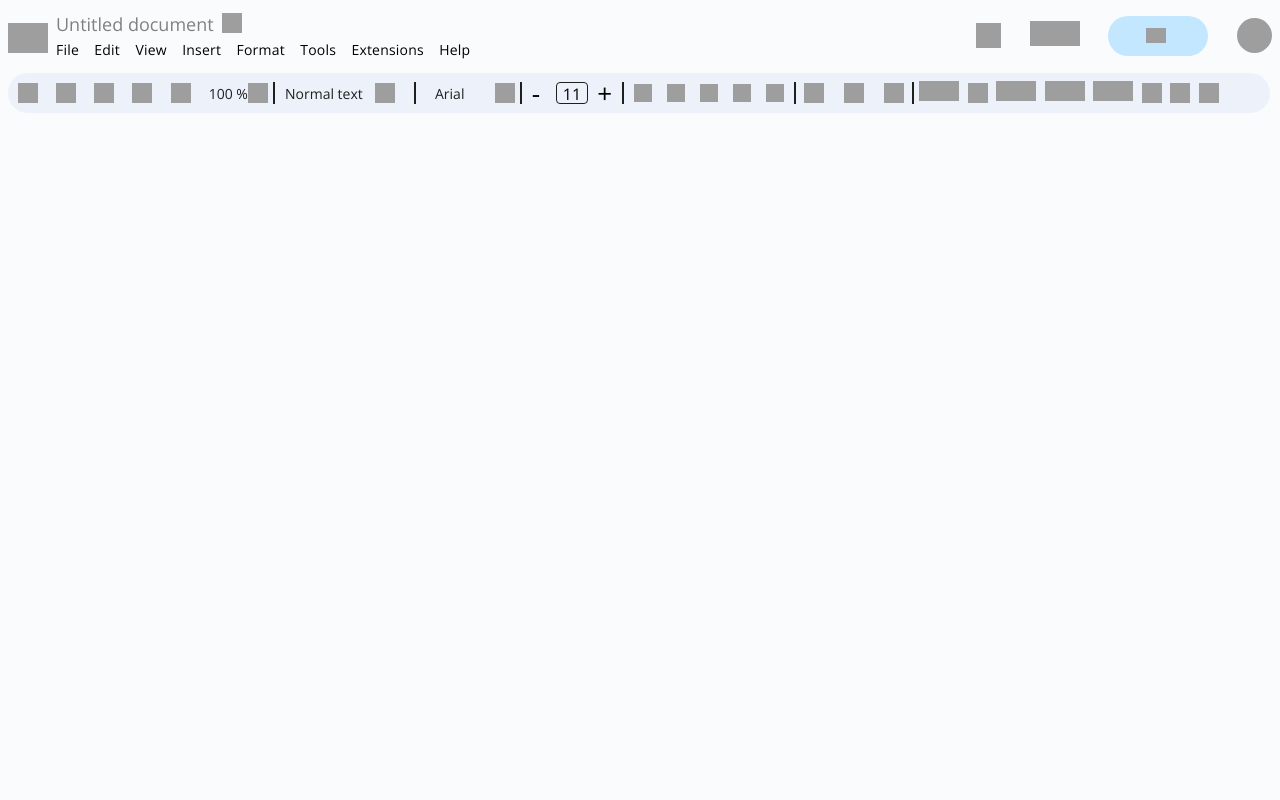
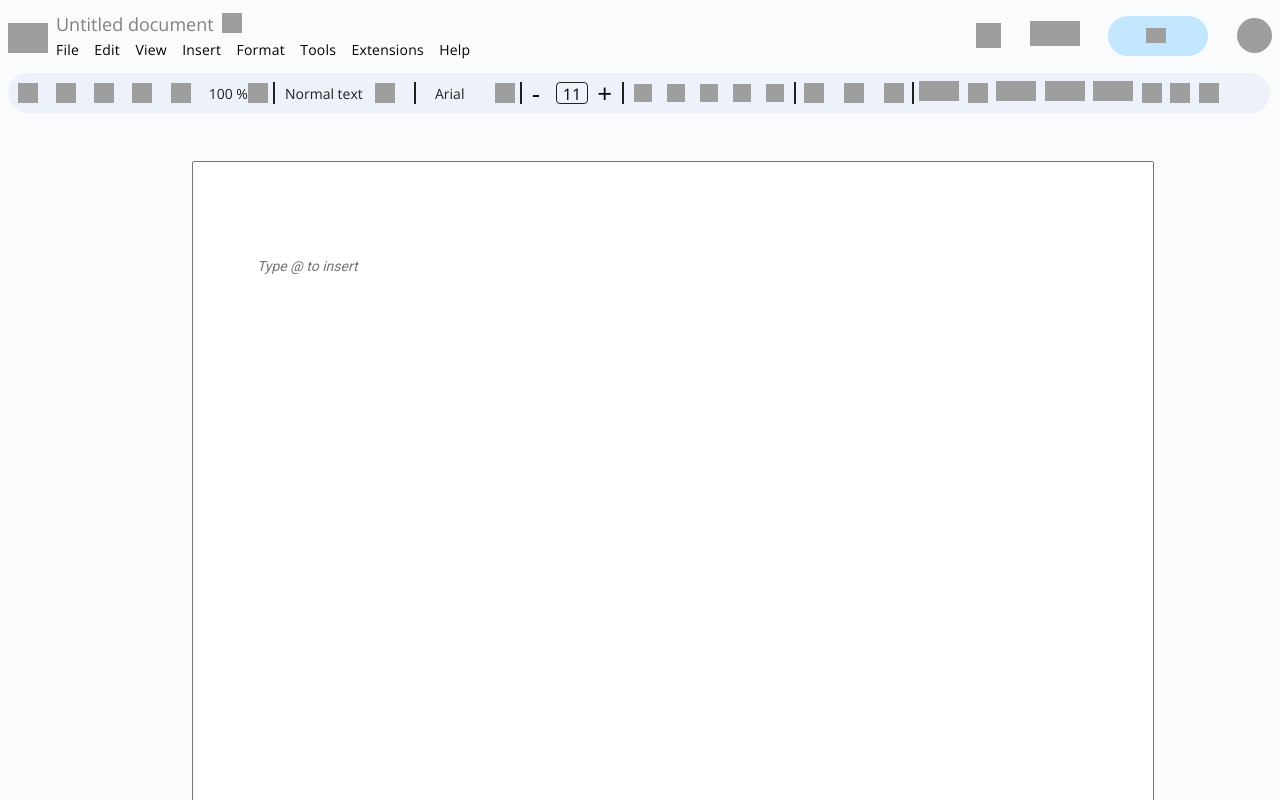
Before and after one commit to ARTHANUR/google-docs-clone, a React (Create React App) app: page / in a window 1280 px wide. Shown: the top 800 px of the page. Built offline with nearby package versions, Linux system fonts and the light colour scheme; grey boxes are pictures that could not be loaded.

Commit message:
Page done

```diff
--- a/src/App.js
+++ b/src/App.js
@@ -1,6 +1,7 @@
 import "./App.css"
 import Header from "./components/Header";
 import Tools from "./components/Tools";
+import Text from "./components/Text-area"
 
 
 function App() {
@@ -8,6 +9,7 @@ function App() {
     <>
       <Header />
       <Tools />
+      <Text />
     </>
   );
 }
--- a/src/components/Components.css
+++ b/src/components/Components.css
@@ -259,3 +259,27 @@
     justify-content: space-between;
     align-items: center;
 }
+
+/* Page styling ////////////////////////////////////////// */
+
+.page{
+    height: 100vh;
+    width: 70vw;
+    margin: auto;
+    margin-top: 3rem;
+}
+.text-area{
+    height: 100%;
+    width: 100%;
+    font-family: 'Roboto', sans-serif;
+    padding: 6rem 0 0 4rem;
+    outline: none;
+    font-size: 14px;
+
+}
+.text-area::placeholder{
+    font-style: italic;
+    font-size: 1rem;
+    font-family: 'Roboto', sans-serif;
+    font-size: 14px;
+}
--- /dev/null
+++ b/src/components/Text-area.jsx
@@ -0,0 +1,14 @@
+import React from 'react'
+import "./Components.css"
+
+const Text = () => {
+  return (
+    <>
+        <div className="page">
+            <textarea className='text-area' name="" id="" cols="30" rows="10" placeholder='Type @ to insert'></textarea>
+        </div>
+    </>
+  )
+}
+
+export default Text
```
